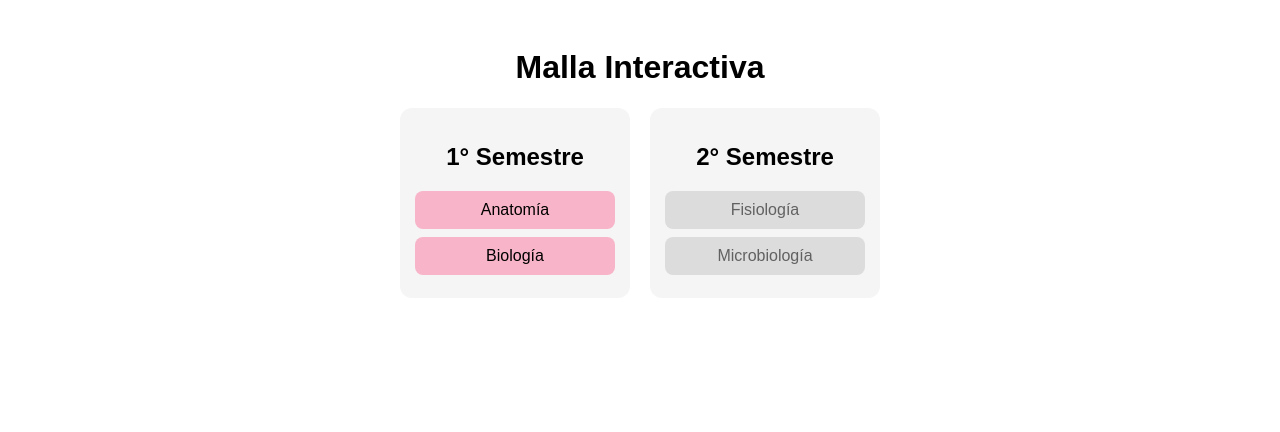
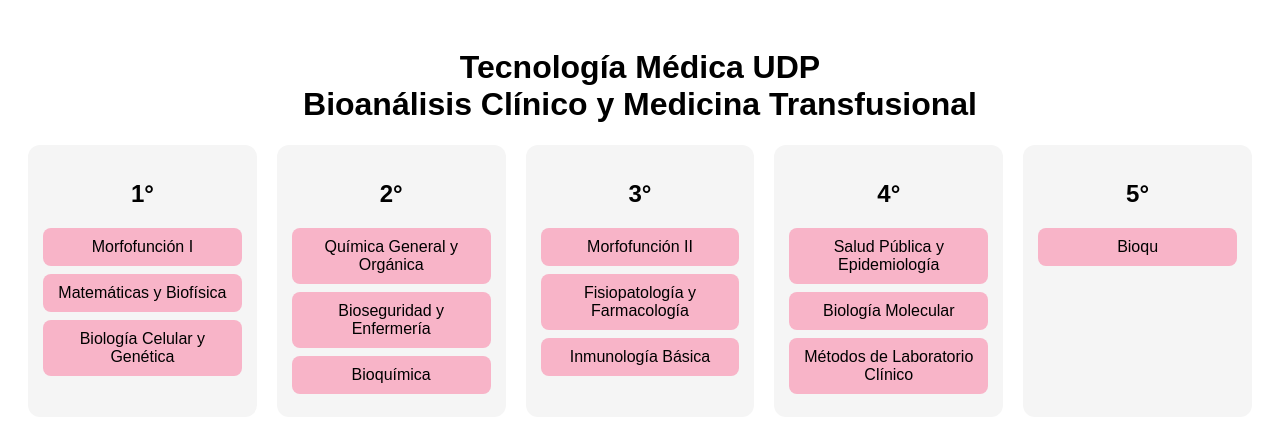
Before and after one commit to tqmhyunjin/malla-tecmed-udp, a plain HTML site: page index.html in a window 1280 px wide. Drawn offline with Linux system fonts and the light colour scheme.

Commit message:
Update index.html

```diff
--- a/index.html
+++ b/index.html
@@ -2,33 +2,49 @@
 <html lang="es">
 <head>
   <meta charset="UTF-8">
-  <title>Malla Interactiva</title>
+  <title>Malla TM UDP – Bioanálisis Clínico</title>
   <link rel="stylesheet" href="style.css">
 </head>
 <body>
 
-<h1>Malla Interactiva</h1>
+<h1>Tecnología Médica UDP
+<br><span>Bioanálisis Clínico y Medicina Transfusional</span></h1>
 
 <div class="malla">
 
+<!-- SEMESTRE 1 -->
 <div class="semestre">
-    <h2>1° Semestre</h2>
-    <div class="ramo" data-id="anatomia">Anatomía</div>
-    <div class="ramo" data-id="biologia">Biología</div>
+<h2>1°</h2>
+<div class="ramo" data-id="morfo1">Morfofunción I</div>
+<div class="ramo" data-id="matebio">Matemáticas y Biofísica</div>
+<div class="ramo" data-id="biocel">Biología Celular y Genética</div>
 </div>
 
+<!-- SEMESTRE 2 -->
 <div class="semestre">
-    <h2>2° Semestre</h2>
-    <div class="ramo" data-id="fisiologia" data-prereq="anatomia">
-      Fisiología
-    </div>
-    <div class="ramo" data-id="micro" data-prereq="biologia">
-      Microbiología
-    </div>
+<h2>2°</h2>
+<div class="ramo" data-id="quimica">Química General y Orgánica</div>
+<div class="ramo" data-id="bioseg">Bioseguridad y Enfermería</div>
+<div class="ramo" data-id="bioq" data-prereq="quimica">Bioquímica</div>
 </div>
 
+<!-- SEMESTRE 3 -->
+<div class="semestre">
+<h2>3°</h2>
+<div class="ramo" data-id="morfo2" data-prereq="morfo1">Morfofunción II</div>
+<div class="ramo" data-id="fisiofarma" data-prereq="bioq">Fisiopatología y Farmacología</div>
+<div class="ramo" data-id="inmunob">Inmunología Básica</div>
 </div>
 
-<script src="script.js"></script>
-</body>
-</html>
+<!-- SEMESTRE 4 -->
+<div class="semestre">
+<h2>4°</h2>
+<div class="ramo" data-id="saludpub">Salud Pública y Epidemiología</div>
+<div class="ramo" data-id="biomol">Biología Molecular</div>
+<div class="ramo" data-id="metodoslab" data-prereq="bioq">Métodos de Laboratorio Clínico</div>
+</div>
+
+<!-- SEMESTRE 5 -->
+<div class="semestre">
+<h2>5°</h2>
+<div class="ramo" data-id="bioqcli1" data-prereq="bioq">Bioqu
```
Lines whose indentation alone changed are shown as unchanged.
